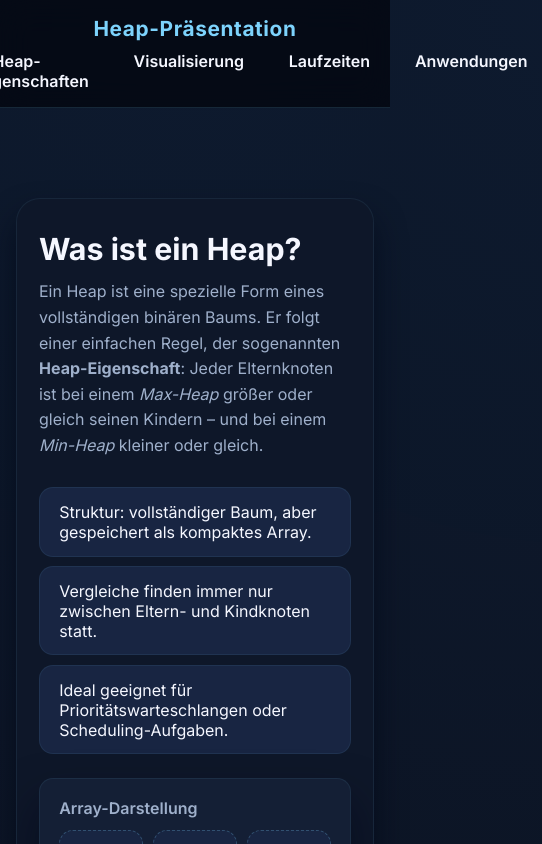
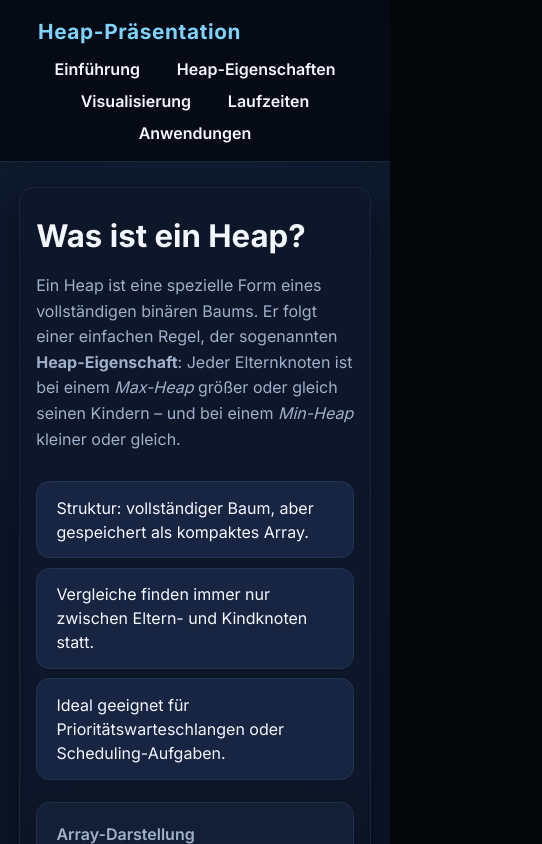
Before and after one commit to Eric-Alexander-07/Heap-Pr-sentation, a React (Vite) app: page / in a window 390 px wide. Shown: the top 844 px of the page, 542 px wide, since content can reach past the window. Built offline with nearby package versions, Linux system fonts and the light colour scheme.

Commit message:
Better responsive Design

```diff
--- a/src/components/HeapsortCode.jsx
+++ b/src/components/HeapsortCode.jsx
@@ -1,43 +1,56 @@
 /**
  * HeapsortCode.jsx
- * Zeigt einen Codeauszug der Heapsort-Logik mit erklärender Caption.
+ * Zeigt einen Codeauszug der Heapsort-Logik mit erklÃ¤render Caption.
  */
-const codeSnippet = `function heapsort(arr) {
-  const heapify = (size, root) => {
-    let largest = root;
-    const left = 2 * root + 1;
-    const right = left + 1;
+const codeSnippet = `class HeapSort {
+  public static void sort(int[] arr) {
+    int n = arr.length;
 
-    if (left < size && arr[left] > arr[largest]) largest = left;
-    if (right < size && arr[right] > arr[largest]) largest = right;
+    for (int i = n / 2 - 1; i >= 0; i--) {
+      heapify(arr, n, i);
+    }
 
-    if (largest !== root) {
-      [arr[root], arr[largest]] = [arr[largest], arr[root]];
-      heapify(size, largest);
+    for (int end = n - 1; end > 0; end--) {
+      swap(arr, 0, end);
+      heapify(arr, end, 0);
     }
-  };
-
-  for (let i = Math.floor(arr.length / 2) - 1; i >= 0; i -= 1) {
-    heapify(arr.length, i);
   }
 
-  for (let end = arr.length - 1; end > 0; end -= 1) {
-    [arr[0], arr[end]] = [arr[end], arr[0]];
-    heapify(end, 0);
+  private static void heapify(int[] arr, int size, int root) {
+    int largest = root;
+    int left = 2 * root + 1;
+    int right = left + 1;
+
+    if (left < size && arr[left] > arr[largest]) {
+      largest = left;
+    }
+
+    if (right < size && arr[right] > arr[largest]) {
+      largest = right;
+    }
+
+    if (largest != root) {
+      swap(arr, root, largest);
+      heapify(arr, size, largest);
+    }
   }
 
-  return arr;
+  private static void swap(int[] arr, int i, int j) {
+    int temp = arr[i];
+    arr[i] = arr[j];
+    arr[j] = temp;
+  }
 }`;
 
 const HeapsortCode = () => {
   return (
     <section id="code" className="hp-section hp-code">
       <div className="hp-section__content">
-        <h2>Code-Snippet: Heapsort in JavaScript</h2>
+        <h2>Code-Snippet: Heapsort in Java</h2>
         <p>
-          Der folgende Ausschnitt zeigt die Kernlogik der Visualisierung. Besonders wichtig ist,
-          dass `heapify` rekursiv dafür sorgt, dass die Heap-Eigenschaft nach jedem Tausch erhalten
-          bleibt.
+          Die Java-Version spiegelt die gleiche Logik wie die Visualisierung wider. Besonders wichtig
+          ist, dass <code>heapify</code> rekursiv dafuer sorgt, dass die Heap-Eigenschaft nach jedem
+          Tausch erhalten bleibt und <code>sort</code> den Heap Schritt fuer Schritt abbaut.
         </p>
       </div>
       <div className="hp-code__panel">
@@ -45,7 +58,7 @@ const HeapsortCode = () => {
           <span className="hp-dot hp-dot--red" />
           <span className="hp-dot hp-dot--yellow" />
           <span className="hp-dot hp-dot--green" />
-          <span className="hp-code__filename">HeapsortVisualizer.js</span>
+          <span className="hp-code__filename">HeapSort.java</span>
         </div>
         <pre>
           <code>{codeSnippet}</code>
--- a/src/styles/globals.css
+++ b/src/styles/globals.css
@@ -17,6 +17,10 @@
   --radius-medium: 14px;
   --shadow-soft: 0 25px 45px rgba(2, 6, 23, 0.55);
   --shadow-card: 0 18px 30px rgba(1, 8, 24, 0.7);
+  --layout-max-width: 1100px;
+  --layout-padding-inline: clamp(1.4rem, 4vw, 3rem);
+  --layout-padding-block: clamp(1.8rem, 3vw, 3.2rem);
+  --layout-section-gap: clamp(2.5rem, 4vw, 4.5rem);
 }
 
 *,
@@ -36,6 +40,7 @@ body {
     var(--color-bg);
   color: var(--color-text);
   min-height: 100vh;
+  line-height: 1.5;
 }
 
 img {
@@ -44,22 +49,24 @@ img {
 }
 
 main {
-  padding-top: 90px;
+  padding-top: clamp(80px, 9vw, 120px);
 }
 
 .hp-main {
   display: flex;
   flex-direction: column;
-  gap: 4rem;
-  padding-bottom: 4rem;
+  gap: var(--layout-section-gap);
+  padding: 0 clamp(0.8rem, 3vw, 1.6rem) var(--layout-section-gap);
 }
 
 .hp-section {
-  width: min(1100px, 92vw);
+  width: 100%;
+  max-width: var(--layout-max-width);
   margin: 0 auto;
   background: var(--color-surface);
   border-radius: var(--radius-large);
-  padding: 3rem;
+  padding: var(--layout-padding-block) var(--layout-padding-inline);
+  margin-top: 25px;
   box-shadow: var(--shadow-card);
   border: 1px solid rgba(125, 211, 252, 0.08);
   position: relative;
@@ -91,7 +98,7 @@ main {
   display: flex;
   flex-direction: column;
   gap: 0.8rem;
-  margin-bottom: 2rem;
+  margin-bottom: clamp(1.5rem, 2.2vw, 2rem);
 }
 
 .hp-section__content h2 {
@@ -128,11 +135,29 @@ main {
 }
 
 @media (max-width: 768px) {
-  .hp-section {
-    padding: 2rem 1.5rem;
+  .hp-section__content {
+    margin-bottom: 1.4rem;
   }
 
-  .hp-section__content {
-    margin-bottom: 1.5rem;
+  .hp-main {
+    padding-inline: clamp(0.6rem, 5vw, 1.2rem);
+  }
+
+  .hp-section {
+    padding: clamp(1.6rem, 6vw, 2rem) clamp(1.2rem, 5vw, 1.8rem);
   }
 }
+
+@media (max-width: 540px) {
+  main {
+    padding-top: 72px;
+  }
+
+  .hp-section {
+    border-radius: var(--radius-medium);
+  }
+
+  .hp-section__content h2 {
+    font-size: clamp(1.6rem, 8vw, 2rem);
+  }
+}
--- a/src/styles/heap.css
+++ b/src/styles/heap.css
@@ -45,6 +45,8 @@
   gap: 1rem;
   margin: 0;
   padding: 0;
+  flex-wrap: wrap;
+  justify-content: flex-end;
 }
 
 .hp-header nav a {
@@ -201,14 +203,15 @@
   background: radial-gradient(circle at top, rgba(125, 211, 252, 0.12), transparent),
     var(--color-surface-alt);
   border-radius: var(--radius-large);
-  padding: 1.8rem;
+  padding: clamp(1.1rem, 3vw, 1.8rem);
   border: 1px solid rgba(125, 211, 252, 0.08);
   box-shadow: var(--shadow-soft);
   display: flex;
   flex-direction: column;
-  gap: 1.5rem;
+  gap: clamp(1.2rem, 3vw, 1.6rem);
   position: relative;
-  overflow: hidden;
+  overflow: visible;
+  isolation: isolate;
 }
 
 .hp-visualizer::before {
@@ -226,6 +229,8 @@
   display: flex;
   justify-content: space-between;
   align-items: center;
+  gap: 0.8rem;
+  flex-wrap: wrap;
 }
 
 .hp-visualizer__header h2 {
@@ -242,6 +247,9 @@
   border-radius: 999px;
   text-transform: capitalize;
   font-weight: 600;
+  align-self: flex-start;
+  flex-shrink: 0;
+  white-space: nowrap;
 }
 
 .hp-pill--idle {
@@ -262,19 +270,26 @@
 
 .hp-visualizer__bars {
   display: flex;
-  gap: 0.6rem;
+  gap: clamp(0.35rem, 1.2vw, 0.65rem);
   align-items: flex-end;
-  height: 240px;
-  padding: 1rem 1rem 2.4rem;
+  min-height: 200px;
+  height: clamp(200px, 38vw, 320px);
+  padding: clamp(0.8rem, 2.3vw, 1.4rem)
+    clamp(0.9rem, 3vw, 1.5rem)
+    clamp(1.6rem, 3.6vw, 2.6rem);
   background: rgba(15, 23, 42, 0.7);
   border-radius: var(--radius-medium);
   border: 1px solid rgba(125, 211, 252, 0.08);
   position: relative;
-  overflow: visible;
+  overflow-x: auto;
+  overflow-y: visible;
+  scrollbar-width: thin;
+  overscroll-behavior-x: contain;
 }
 
 .hp-bar {
-  flex: 1;
+  flex: 1 1 clamp(16px, 3.8vw, 42px);
+  min-width: clamp(16px, 4vw, 32px);
   background: #4f8df5;
   border-radius: var(--radius-medium) var(--radius-medium) 6px 6px;
   position: relative;
@@ -308,9 +323,12 @@
 .hp-visualizer__tree {
   background: var(--color-panel);
   border-radius: var(--radius-medium);
-  padding: 1rem;
+  padding: clamp(0.8rem, 2.5vw, 1.2rem);
   border: 1px solid rgba(125, 211, 252, 0.08);
   box-shadow: inset 0 0 30px rgba(2, 6, 23, 0.4);
+  overflow-x: auto;
+  overflow-y: hidden;
+  scrollbar-width: thin;
 }
 
 .hp-visualizer__tree h3 {
@@ -325,6 +343,11 @@
 .hp-heap-tree__svg {
   width: 100%;
   height: auto;
+  min-width: 360px;
+  max-width: 920px;
+  display: block;
+  margin: 0 auto;
+  touch-action: pan-x;
 }
 
 .hp-heap-tree__edge {
@@ -571,6 +594,8 @@
   display: flex;
   align-items: center;
   gap: 0.4rem;
+  flex-wrap: wrap;
+  row-gap: 0.3rem;
   margin-bottom: 1rem;
   font-size: 0.85rem;
   color: var(--color-muted);
@@ -603,15 +628,19 @@
   margin-left: auto;
   font-weight: 600;
   color: var(--color-primary);
+  flex: 1;
+  text-align: right;
+  min-width: fit-content;
 }
 
 .hp-code pre {
   margin: 0;
   overflow-x: auto;
   font-family: 'Fira Code', 'Inter', monospace;
-  font-size: 0.95rem;
-  line-height: 1.5;
+  font-size: clamp(0.85rem, 1.8vw, 0.95rem);
+  line-height: 1.6;
   color: #e2e8f0;
+  word-break: break-word;
 }
 
 .hp-code code {
@@ -628,13 +657,136 @@
   }
 }
 
+@media (max-width: 900px) {
+  .hp-visualizer__header {
+    flex-direction: column;
+    align-items: flex-start;
+    gap: 0.6rem;
+  }
+
+  .hp-visualizer__bars {
+    height: clamp(190px, 44vw, 300px);
+  }
+
+  .hp-controller {
+    border-radius: var(--radius-medium);
+  }
+
+  .hp-section {
+    border-radius: var(--radius-medium);
+  }
+}
+
+@media (max-width: 768px) {
+  .hp-header__inner {
+    flex-direction: column;
+    align-items: stretch;
+    gap: 0.7rem;
+  }
+
+  .hp-header nav {
+    width: 100%;
+  }
+
+  .hp-header nav ul {
+    justify-content: center;
+  }
+
+  .hp-visualizer-layout {
+    gap: 1.1rem;
+  }
+
+  .hp-visualizer {
+    border-radius: var(--radius-medium);
+  }
+
+  .hp-controller {
+    padding: 1.2rem;
+  }
+
+  .hp-code__panel {
+    padding: 1rem;
+    border-radius: var(--radius-medium);
+  }
+}
+
 @media (max-width: 640px) {
   .hp-header__inner {
     flex-direction: column;
     gap: 0.6rem;
+    align-items: stretch;
+  }
+
+  .hp-header nav ul {
+    width: 100%;
+    justify-content: center;
+    gap: 0.5rem;
+  }
+
+  .hp-header nav a {
+    flex: 1 1 calc(50% - 0.5rem);
+    text-align: center;
   }
 
   .hp-section {
-    padding: 2rem 1.4rem;
+    padding: 1.6rem 1rem;
+  }
+
+  .hp-visualizer__bars {
+    min-height: 170px;
+    padding: 0.8rem 0.6rem 1.8rem;
+    gap: 0.4rem;
+  }
+
+  .hp-bar span {
+    bottom: -1.3rem;
+    font-size: 0.7rem;
+  }
+
+  .hp-visualizer__tree {
+    padding: 0.8rem 0.5rem;
+  }
+
+  .hp-controller {
+    padding: 1rem;
+    gap: 1.1rem;
+  }
+
+  .hp-code__panel {
+    padding: 0.9rem;
+  }
+
+  .hp-code__status {
+    font-size: 0.8rem;
+  }
+
+  .hp-code__filename {
+    margin-left: 0;
+    text-align: left;
   }
 }
+
+@media (max-width: 480px) {
+  .hp-header nav a {
+    flex: 1 1 100%;
+  }
+
+  .hp-visualizer__bars {
+    min-height: 150px;
+    height: clamp(150px, 56vw, 240px);
+  }
+
+  .hp-heap-tree__svg {
+    min-width: 420px;
+  }
+
+  .hp-code__status {
+    flex-direction: row;
+    align-items: center;
+    gap: 0.2rem;
+  }
+
+  .hp-code__filename {
+    width: 100%;
+  }
+}
```
